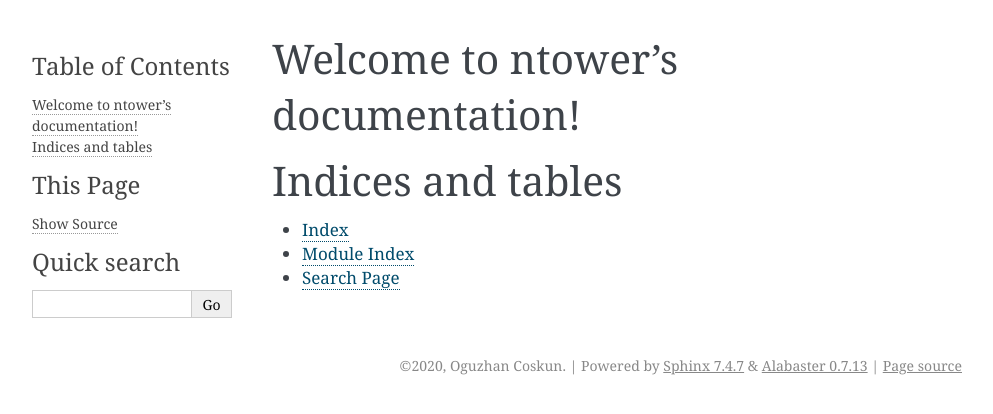
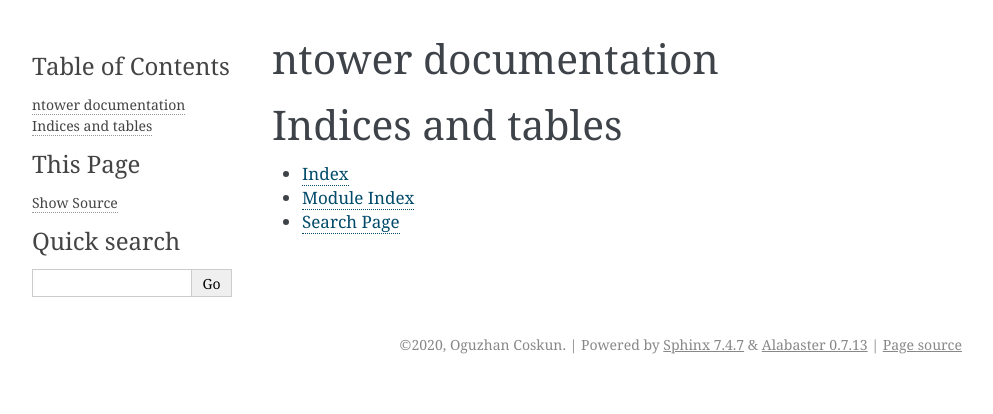
Before and after one commit to nsource-dev/ntower-docs, a Sphinx documentation site: the page built from source/index.rst, in a window 1280 px wide. Shown: the top 414 px of the page, without its empty margins (148-1141 px from the left). Built offline with Sphinx 7.4.7, drawn with Linux system fonts in a browser that asks for light colours; some of the changed lines change nothing that is shown.

Commit message:
title changed

```diff
--- a/source/conf.py
+++ b/source/conf.py
@@ -24,7 +24,7 @@ author = 'Oguzhan Coskun'
 # The full version, including alpha/beta/rc tags
 release = '0.0.1'
 
-
+master_doc = 'index'
 # -- General configuration ---------------------------------------------------
 
 # Add any Sphinx extension module names here, as strings. They can be
--- a/source/index.rst
+++ b/source/index.rst
@@ -1,9 +1,4 @@
-.. ntower documentation master file, created by
-   sphinx-quickstart on Sat May 16 14:21:33 2020.
-   You can adapt this file completely to your liking, but it should at least
-   contain the root `toctree` directive.
-
-Welcome to ntower's documentation!
+ntower documentation
 ==================================
 
 .. toctree::
```
Also changed, not shown: 6 other files.
